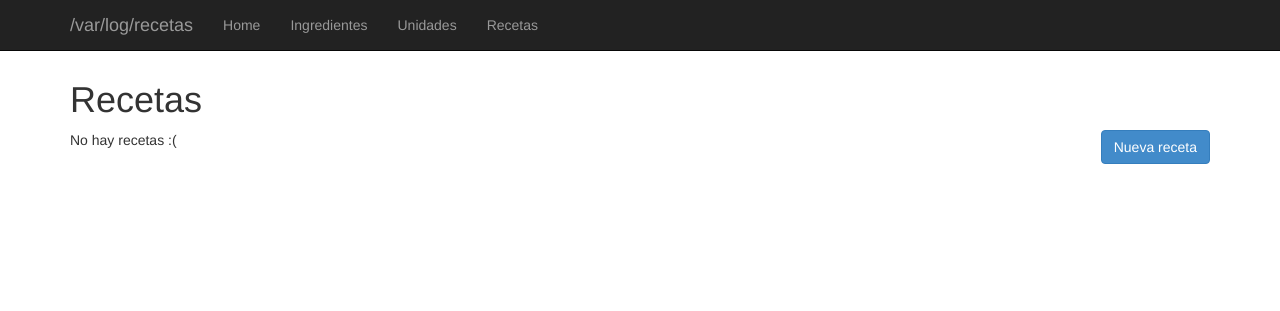
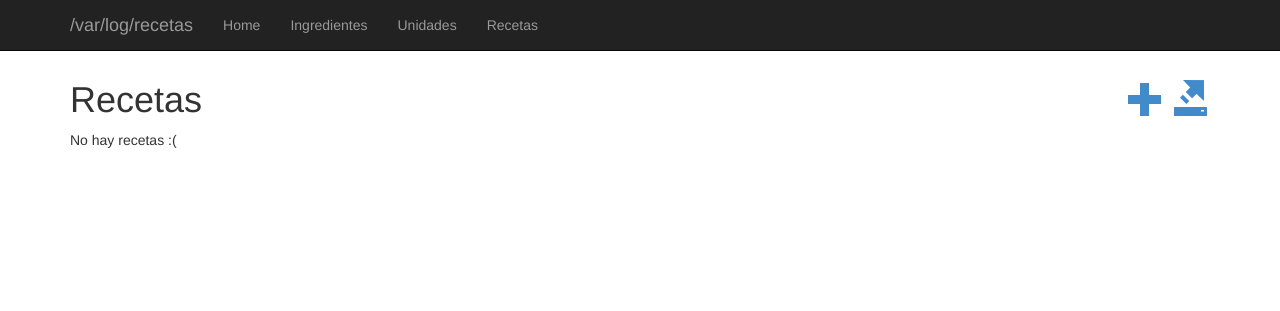
Before and after one commit to pignacio/var-log-recetas, a Django app: page /recipe/ in a window 1280 px wide. Shown: the top 311 px of the page. Run offline with Django 3.2, Linux system fonts and the light colour scheme; data that the repository does not hold is empty; some libraries are stand-ins or nearby versions.

Commit message:
Page buttons

```diff
--- a/var_log_recetas/templates/base.html
+++ b/var_log_recetas/templates/base.html
@@ -53,7 +53,9 @@
 
     <div class="container">
       {% block _content %}
-      <h1>{% block page_title %}Example Base Template{% endblock page_title %}</h1>
+      <h1>
+        {% block page_title %}Example Base Template{% endblock page_title %}
+        <div class="pull-right">{% block page_buttons %}{% endblock page_buttons %}</div></h1>
 
       {% block content %}
         <p>Use this document as a way to quick start any new project.</p>
--- a/var_log_recetas/templates/recipe/recipe_list.html
+++ b/var_log_recetas/templates/recipe/recipe_list.html
@@ -3,8 +3,12 @@
 {% block title %}{% trans "Recetas" %}{% endblock title %}
 {% block page_title %}{% trans "Recetas" %}{% endblock page_title %}
 
+{% block page_buttons %}
+<a href="{% url "recipe_add" %}"><span class="glyphicon glyphicon-plus" title="{% trans "Nueva receta" %}"</span></a>
+<a href="{% url "recipe_export_all" %}"><span class="glyphicon glyphicon-export" title="{% trans "Exportar recetas" %}"</span></a>
+{% endblock page_buttons %}
+
 {% block content %}
-<a class='pull-right btn btn-primary' href="{% url "recipe_add" %}">{% trans "Nueva receta" %}</a>
 
 {% for recipe in recipe_list %}
 {% if forloop.first %}
```
